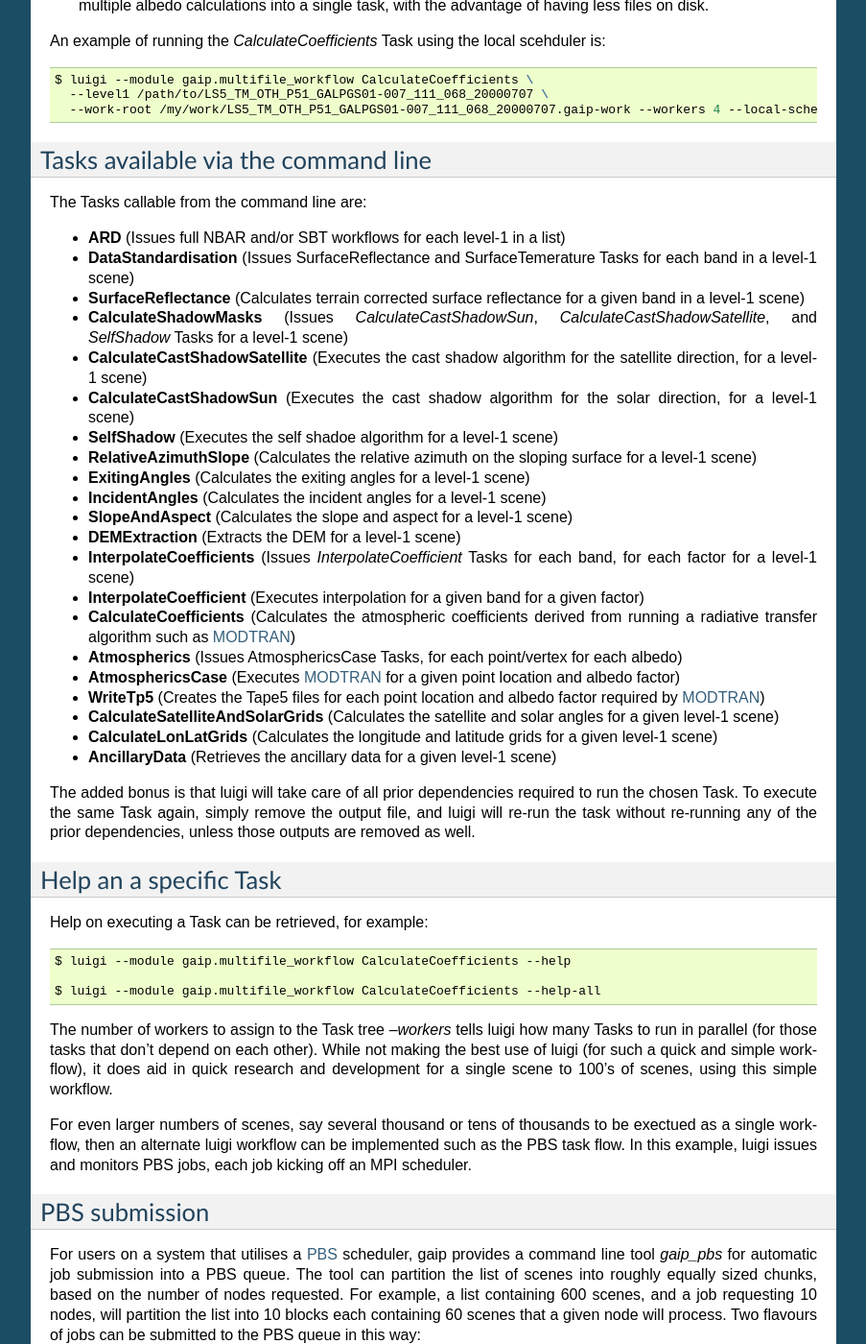
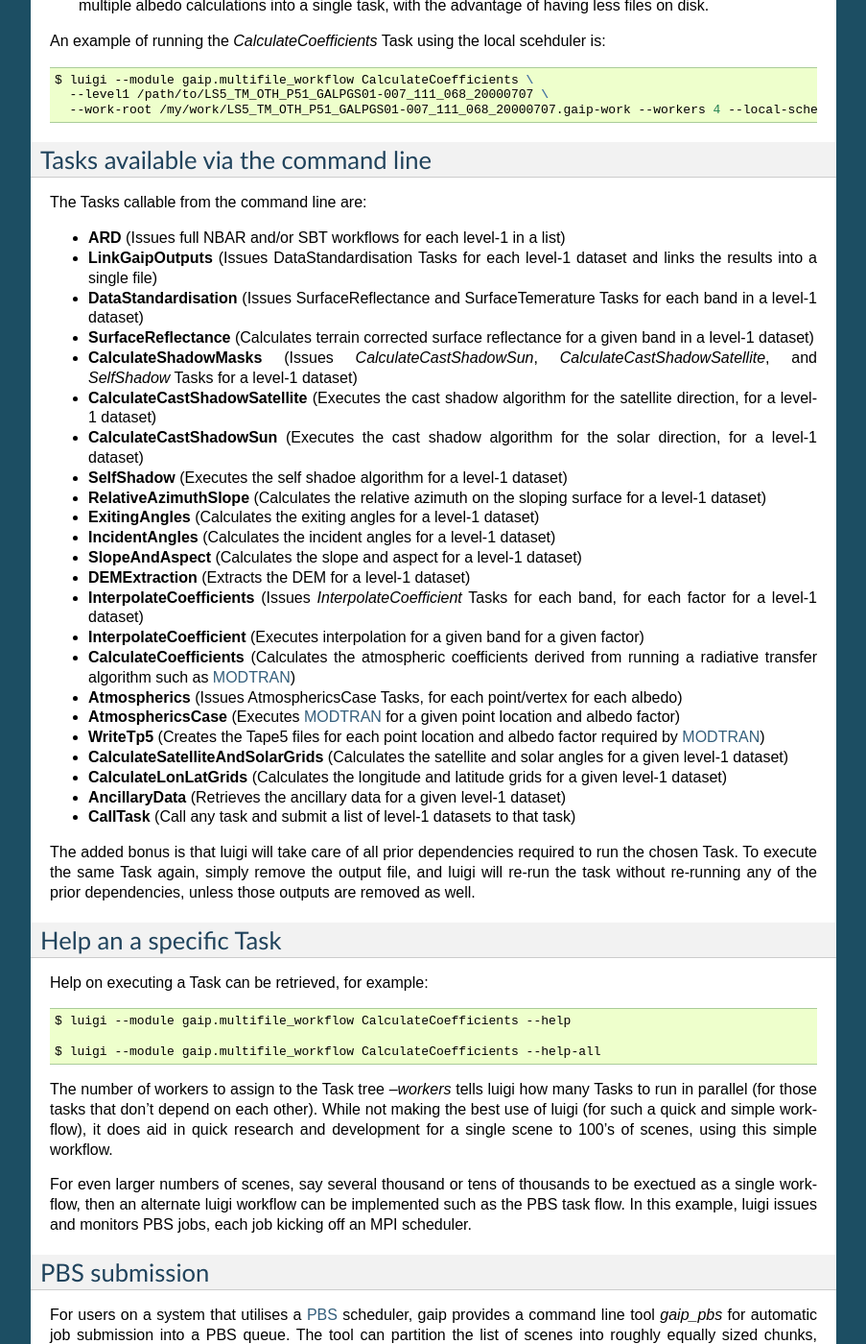
Before and after one commit to GeoscienceAustralia/wagl, a Sphinx documentation site: the page built from docs/source/invoking.rst, in a window 1280 px wide and 1400 px high, scrolled down 1476 px. Shown: the whole window at 96% size, without its empty margins (198-1101 px from the left). Built offline with Sphinx 7.4.7, drawn with Linux system fonts in a browser that asks for light colours; pages that are not in the unit, such as notebooks, are missing from menus.

Commit message:
Update the docs regarding the LinkGaipOutputs and CallTask luigi tasks.

```diff
--- a/docs/source/invoking.rst
+++ b/docs/source/invoking.rst
@@ -83,26 +83,28 @@ Tasks available via the command line
 The Tasks callable from the command line are:
 
 * **ARD** (Issues full NBAR and/or SBT workflows for each level-1 in a list)
-* **DataStandardisation** (Issues SurfaceReflectance and SurfaceTemerature Tasks for each band in a level-1 scene)
-* **SurfaceReflectance** (Calculates terrain corrected surface reflectance for a given band in a level-1 scene)
-* **CalculateShadowMasks** (Issues *CalculateCastShadowSun*, *CalculateCastShadowSatellite*, and *SelfShadow* Tasks for a level-1 scene)
-* **CalculateCastShadowSatellite** (Executes the cast shadow algorithm for the satellite direction, for a level-1 scene)
-* **CalculateCastShadowSun** (Executes the cast shadow algorithm for the solar direction, for a level-1 scene)
-* **SelfShadow** (Executes the self shadoe algorithm for a level-1 scene)
-* **RelativeAzimuthSlope** (Calculates the relative azimuth on the sloping surface for a level-1 scene)
-* **ExitingAngles** (Calculates the exiting angles for a level-1 scene)
-* **IncidentAngles** (Calculates the incident angles for a level-1 scene)
-* **SlopeAndAspect** (Calculates the slope and aspect for a level-1 scene)
-* **DEMExtraction** (Extracts the DEM for a level-1 scene)
-* **InterpolateCoefficients** (Issues *InterpolateCoefficient* Tasks for each band, for each factor for a level-1 scene)
+* **LinkGaipOutputs** (Issues DataStandardisation Tasks for each level-1 dataset and links the results into a single file)
+* **DataStandardisation** (Issues SurfaceReflectance and SurfaceTemerature Tasks for each band in a level-1 dataset)
+* **SurfaceReflectance** (Calculates terrain corrected surface reflectance for a given band in a level-1 dataset)
+* **CalculateShadowMasks** (Issues *CalculateCastShadowSun*, *CalculateCastShadowSatellite*, and *SelfShadow* Tasks for a level-1 dataset)
+* **CalculateCastShadowSatellite** (Executes the cast shadow algorithm for the satellite direction, for a level-1 dataset)
+* **CalculateCastShadowSun** (Executes the cast shadow algorithm for the solar direction, for a level-1 dataset)
+* **SelfShadow** (Executes the self shadoe algorithm for a level-1 dataset)
+* **RelativeAzimuthSlope** (Calculates the relative azimuth on the sloping surface for a level-1 dataset)
+* **ExitingAngles** (Calculates the exiting angles for a level-1 dataset)
+* **IncidentAngles** (Calculates the incident angles for a level-1 dataset)
+* **SlopeAndAspect** (Calculates the slope and aspect for a level-1 dataset)
+* **DEMExtraction** (Extracts the DEM for a level-1 dataset)
+* **InterpolateCoefficients** (Issues *InterpolateCoefficient* Tasks for each band, for each factor for a level-1 dataset)
 * **InterpolateCoefficient** (Executes interpolation for a given band for a given factor)
 * **CalculateCoefficients** (Calculates the atmospheric coefficients derived from running a radiative transfer algorithm such as `MODTRAN <http://modtran.spectral.com/>`_)
 * **Atmospherics** (Issues AtmosphericsCase Tasks, for each point/vertex for each albedo)
 * **AtmosphericsCase** (Executes `MODTRAN <http://modtran.spectral.com/>`_ for a given point location and albedo factor)
 * **WriteTp5** (Creates the Tape5 files for each point location and albedo factor required by `MODTRAN <http://modtran.spectral.com/>`_)
-* **CalculateSatelliteAndSolarGrids** (Calculates the satellite and solar angles for a given level-1 scene)
-* **CalculateLonLatGrids** (Calculates the longitude  and latitude grids for a given level-1 scene)
-* **AncillaryData** (Retrieves the ancillary data for a given level-1 scene)
+* **CalculateSatelliteAndSolarGrids** (Calculates the satellite and solar angles for a given level-1 dataset)
+* **CalculateLonLatGrids** (Calculates the longitude  and latitude grids for a given level-1 dataset)
+* **AncillaryData** (Retrieves the ancillary data for a given level-1 dataset)
+* **CallTask** (Call any task and submit a list of level-1 datasets to that task)
 
 The added bonus is that luigi will take care of all prior dependencies required to run the chosen Task. To execute the same Task again, simply remove the output file,
 and luigi will re-run the task without re-running any of the prior dependencies, unless those outputs are removed as well.
```
